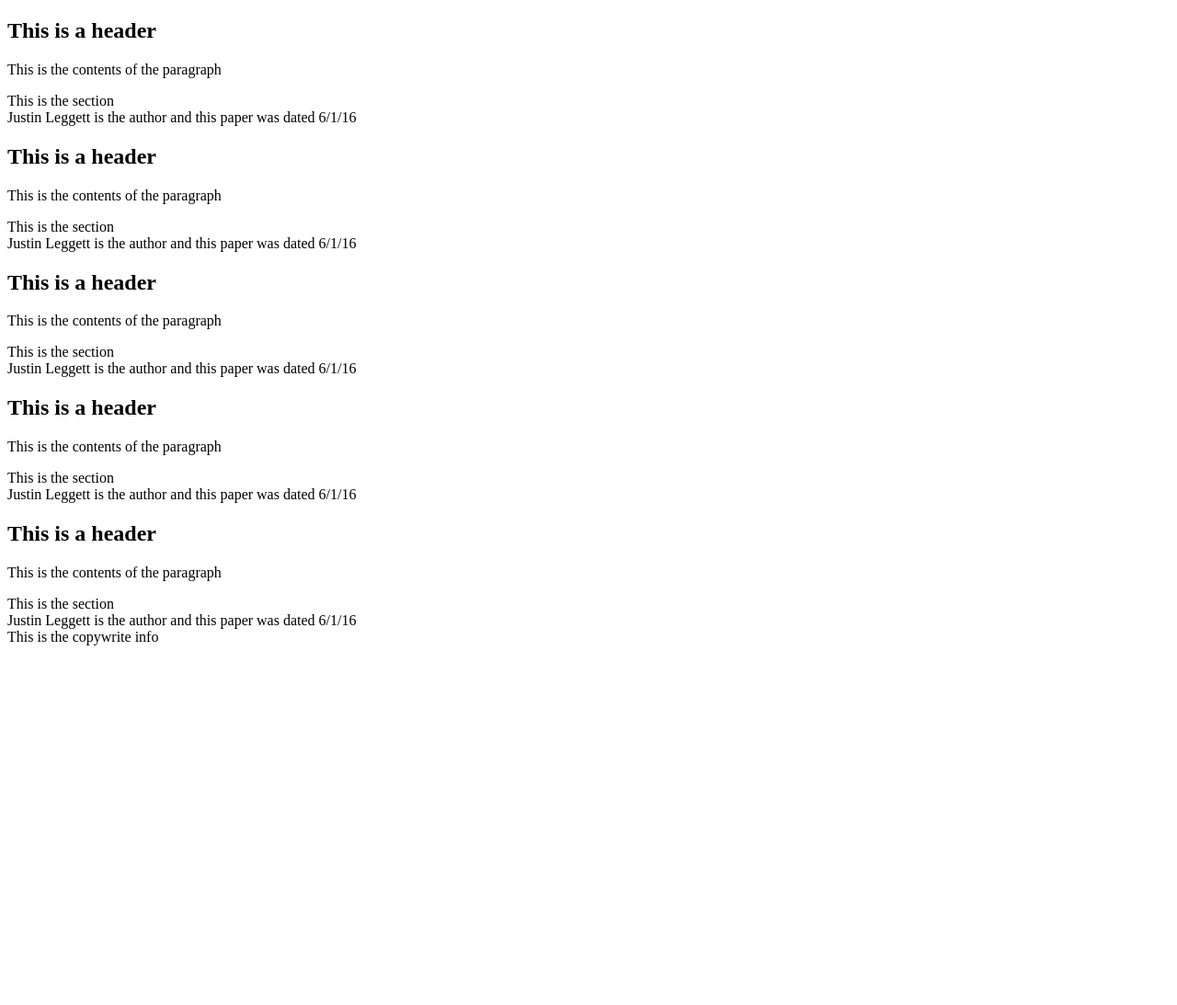
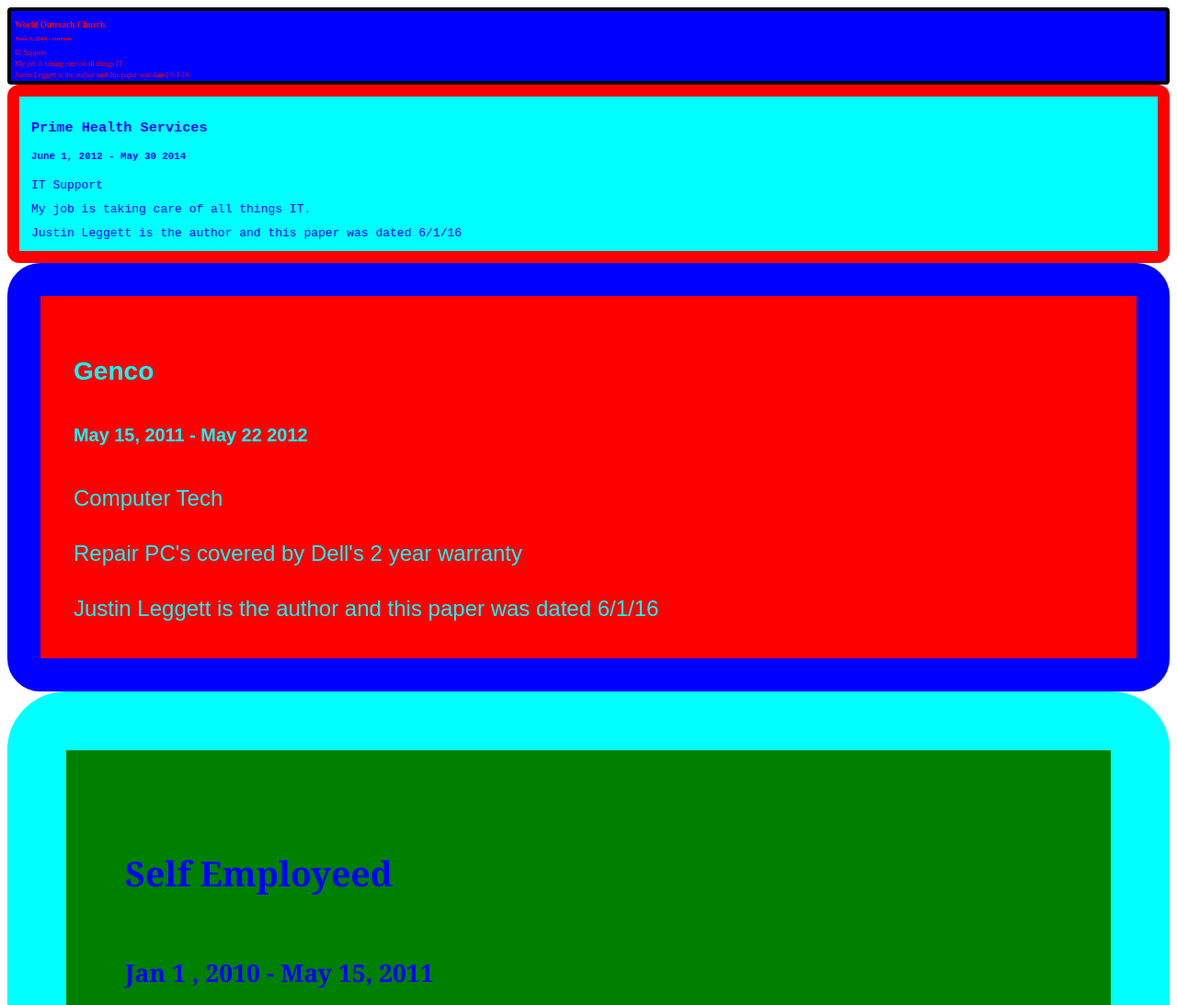
Before and after one commit to justinal64/article-styling, a plain HTML site: page index.html in a window 1280 px wide. Shown: the top 1093 px of the page at 92% size. Before the commit the page ends 800 px from the top, so only its background shows below. Drawn offline with Linux system fonts and the light colour scheme.

Commit message:
added unique styles for articles

```diff
--- a/articles.css
+++ b/articles.css
@@ -0,0 +1,43 @@
+.current {
+    background-color: blue;
+    font-family: "Times New Roman";
+    font-size: .5em;
+    color: red;
+    line-height: .5em;
+    padding: .5em;
+    border: .5em solid black;
+    border-radius: .5em;
+}
+
+.phs {
+    background-color: aqua;
+    font-family: monospace;
+    font-size: 1em;
+    color: blue;
+    line-height: 1em;
+    padding: 1em;
+    border: 1em solid red;
+    border-radius: 1em;
+}
+
+.genco {
+    background-color: red;
+    font-family: fantasy;
+    font-size: 1.5em;
+    color: aqua;
+    line-height: 1.5em;
+    padding: 1.5em;
+    border: 1.5em solid blue;
+    border-radius: 1.5em;
+}
+
+.selfemployeed {
+    background-color: green;
+    font-family: Georgia;
+    font-size: 2em;
+    color: blue;
+    line-height: 2em;
+    padding: 2em;
+    border: 2em solid aqua;
+    border-radius: 2em;
+}
--- a/index.html
+++ b/index.html
@@ -1,38 +1,45 @@
 <!DOCTYPE html>
 <html>
 <head>
-    <title>Page Header</title>
+    <title>Blog</title>
+    <link rel="stylesheet" type="text/css" href="articles.css">
 </head>
 <body>
 <article class="current">
-    <h1>This is a header</h1>
-    <p>This is the contents of the paragraph</p>
-    <section>This is the section</section>
-    <footer>Justin Leggett is the author and this paper was dated 6/1/16</footer>
+    <section>
+        <h1>World Outreach Church</h1>
+        <h5>June 1, 2014 - current</h5>
+        <p>IT Support</p>
+        <p>My job is taking care of all things IT.</p>
+        <footer>Justin Leggett is the author and this paper was dated 6/1/16</footer>
+    </section>
 </article>
 <article class="phs">
-    <h1>This is a header</h1>
-    <p>This is the contents of the paragraph</p>
-    <section>This is the section</section>
-    <footer>Justin Leggett is the author and this paper was dated 6/1/16</footer>
+    <section>
+        <h1>Prime Health Services</h1>
+        <h5>June 1, 2012 - May 30 2014</h5>
+        <p>IT Support</p>
+        <p>My job is taking care of all things IT.</p>
+        <footer>Justin Leggett is the author and this paper was dated 6/1/16</footer>
+    </section>
 </article>
 <article class="genco">
-    <h1>This is a header</h1>
-    <p>This is the contents of the paragraph</p>
-    <section>This is the section</section>
-    <footer>Justin Leggett is the author and this paper was dated 6/1/16</footer>
+    <section>
+        <h1>Genco</h1>
+        <h5>May 15, 2011 - May 22 2012</h5>
+        <p>Computer Tech</p>
+        <p>Repair PC's covered by Dell's 2 year warranty</p>
+        <footer>Justin Leggett is the author and this paper was dated 6/1/16</footer>
+    </section>
 </article>
 <article class="selfemployeed">
-    <h1>This is a header</h1>
-    <p>This is the contents of the paragraph</p>
-    <section>This is the section</section>
-    <footer>Justin Leggett is the author and this paper was dated 6/1/16</footer>
-</article>
-<article>
-    <h1>This is a header</h1>
-    <p>This is the contents of the paragraph</p>
-    <section>This is the section</section>
-    <footer>Justin Leggett is the author and this paper was dated 6/1/16</footer>
+    <section>
+        <h1>Self Employeed</h1>
+        <h5>Jan 1 , 2010 - May 15, 2011</h5>
+        <p>IT Consulting</p>
+        <p>Any IT required from consulting to website design to computer repair.</p>
+        <footer>Justin Leggett is the author and this paper was dated 6/1/16</footer>
+    </section>
 </article>
 <footer>This is the copywrite info</footer>
 </body>
```
